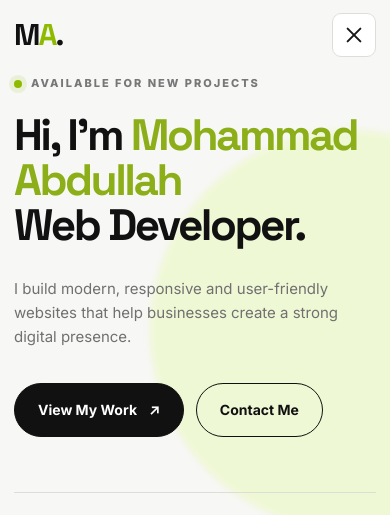
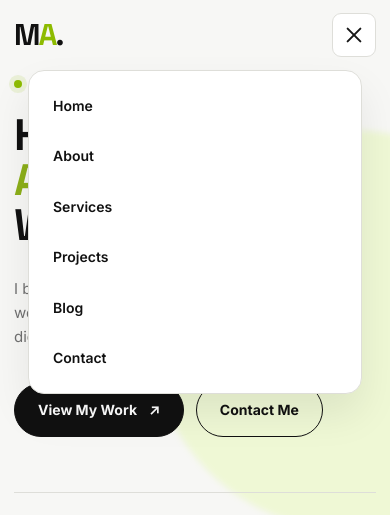
Before and after one commit to abdullahdogar2331-beep/abdullah123.github.io, a plain HTML site: page index.html in a window 390 px wide. Both pictures are taken after a click on the button "Open navigation". Shown: the top 515 px of the page. Drawn offline with Linux system fonts and the light colour scheme.

Commit message:
Implement mobile nav open state styles
Added styles for mobile navigation open state.

```diff
--- a/style.css
+++ b/style.css
@@ -1420,3 +1420,56 @@ h2 span {
         transform: translateY(-7px) rotate(-45deg) !important;
     }
 }
+/* =========================================
+   MOBILE NAV — OPEN STATE FIX
+========================================= */
+
+@media (max-width: 900px) {
+
+    .nav-links.open {
+        display: flex !important;
+        position: absolute !important;
+        top: 82px !important;
+        left: 20px !important;
+        right: 20px !important;
+
+        flex-direction: column !important;
+        gap: 0 !important;
+
+        background: #ffffff !important;
+        border: 1px solid #deded9 !important;
+        border-radius: 16px !important;
+
+        padding: 10px !important;
+
+        box-shadow: 0 20px 40px rgba(0,0,0,0.08) !important;
+
+        z-index: 10002 !important;
+    }
+
+    .nav-links.open .nav-link {
+        display: block !important;
+        width: 100% !important;
+        padding: 14px !important;
+
+        color: #111111 !important;
+    }
+
+    .nav-links.open .nav-link:hover {
+        background: #f5f5f2 !important;
+        border-radius: 10px !important;
+    }
+}
+
+
+/* Smaller phones */
+
+@media (max-width: 620px) {
+
+    .nav-links.open {
+        top: 70px !important;
+        left: 14px !important;
+        right: 14px !important;
+    }
+
+}
```
